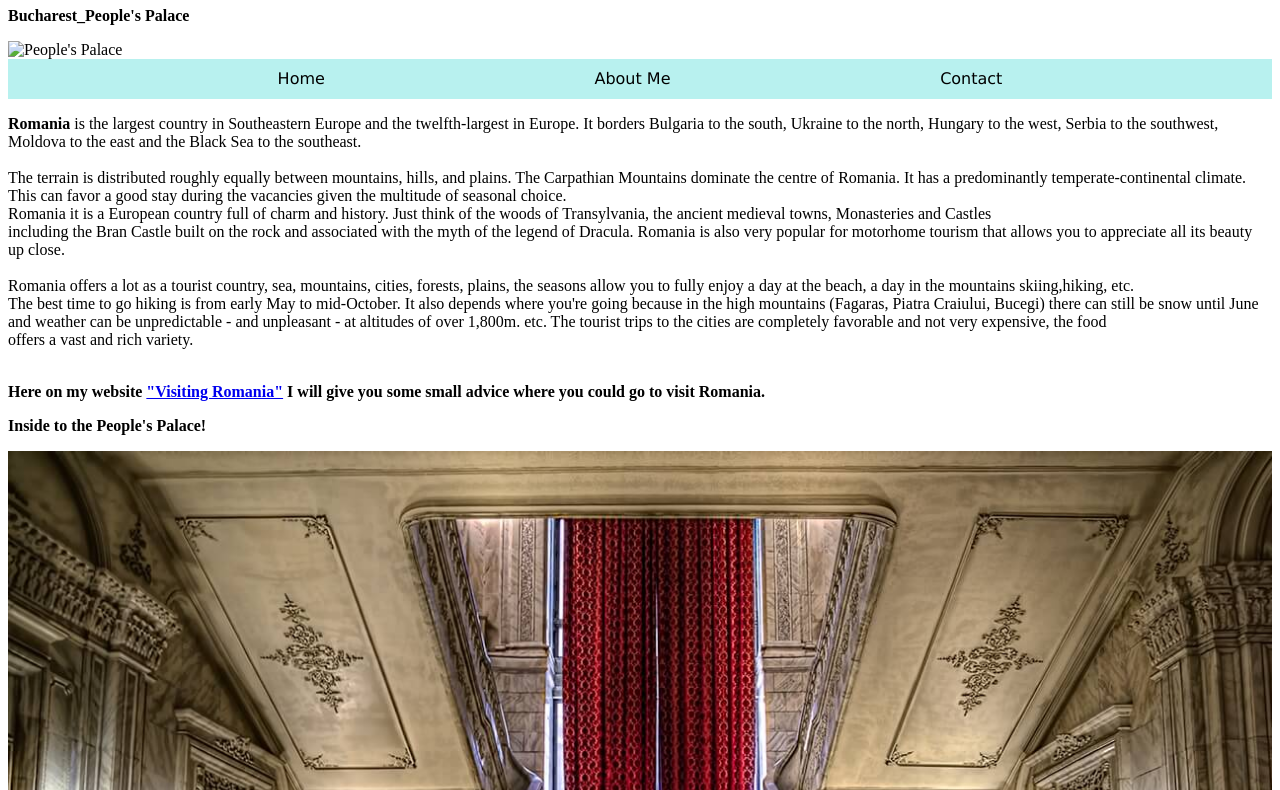
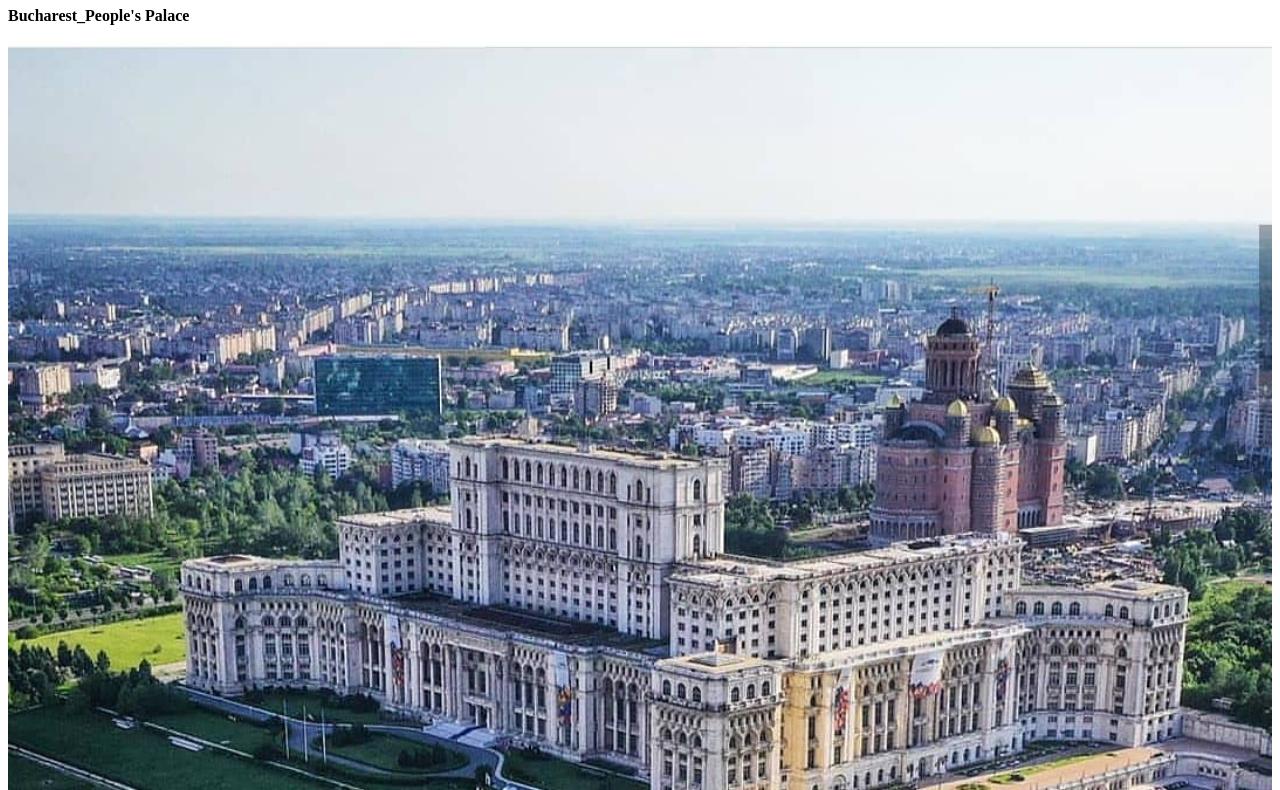
Before and after one commit to GeorgieGeorgie/Website, a plain HTML site: page index.html in a window 1280 px wide. Shown: the part 73-863 px from the top of the page. Drawn offline with Linux system fonts and the light colour scheme; files whose address does not match are found by name.

Commit message:
Update index.html

```diff
--- a/index.html
+++ b/index.html
@@ -12,7 +12,7 @@
 
 <h1>Visiting Romania</h1>
 <p><b>Bucharest_People's Palace</b></p>
-<img src="images/People's Palace.jpg" alt="People's Palace" width="100%"></a>
+<img src="website/images/People's Palace.jpg" alt="People's Palace" width="100%"></a>
 
 <div id="navbar">
     <a href="index.html">Home</a>
```
